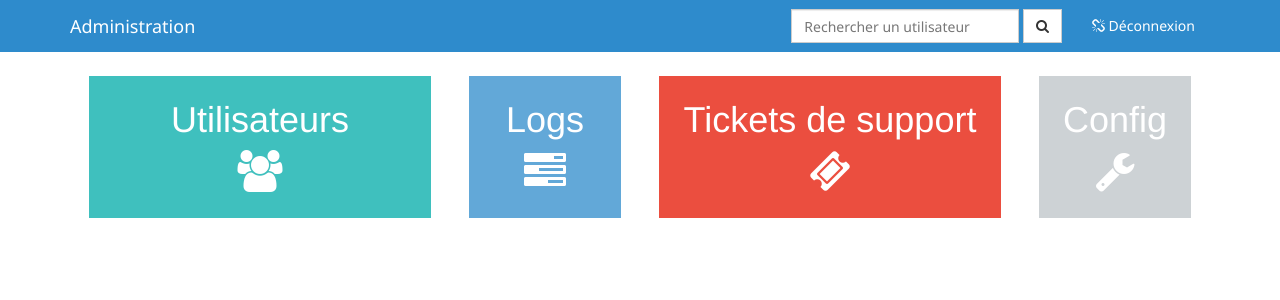
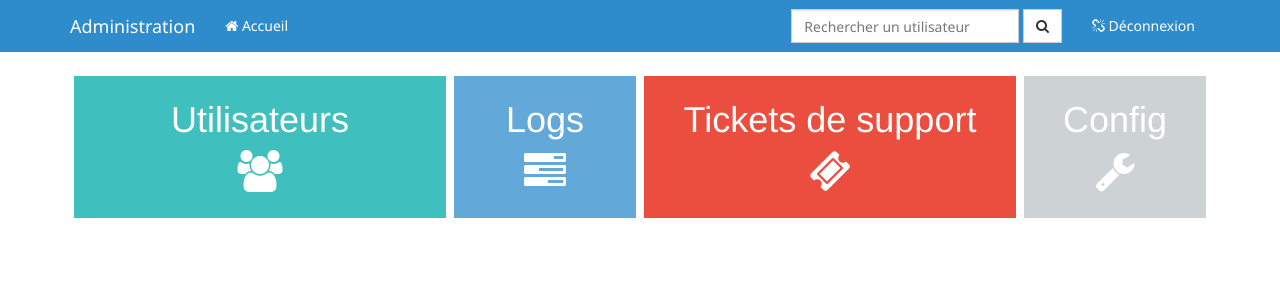
Before and after one commit to JulienRAVIA/Oxford, a PHP site: the page made by src/views/index.twig in a window 1280 px wide. Shown: the top 300 px of the page. Run offline with PHP 8.4, Linux system fonts and the light colour scheme; the template is opened without the code that fills it, so the values that code supplies are empty; some libraries are stand-ins or nearby versions.

Commit message:
Ajout et modification de vues

```diff
--- a/src/views/index.twig
+++ b/src/views/index.twig
@@ -4,16 +4,16 @@
 {% block title %}Accueil{% endblock %}
 
 {% block content %}
-	<div class="col-sm-6 col-md-4">
+	<div class="col-sm-6 col-md-4 col-tile">
 		{{ component.tile('teal', 'users', 'Utilisateurs', 'users') }}
 	</div>
-	<div class="col-sm-6 col-md-2">
+	<div class="col-sm-6 col-md-2 col-tile">
 		{{ component.tile('blue', 'tasks', 'Logs', 'events') }}
 	</div>
-	<div class="col-sm-6 col-md-4">
+	<div class="col-sm-6 col-md-4 col-tile">
 		{{ component.tile('red', 'ticket', 'Tickets de support', 'tickets') }}
 	</div>
-	<div class="col-sm-6 col-md-2">
+	<div class="col-sm-6 col-md-2 col-tile">
 		{{ component.tile('silver', 'wrench', 'Config', 'config') }}
 	</div>
 {% endblock %}
--- a/src/views/navbar.twig
+++ b/src/views/navbar.twig
@@ -13,6 +13,9 @@
 
     <!-- Collect the nav links, forms, and other content for toggling -->
     <div class="collapse navbar-collapse" id="navbar-collapse">
+      <ul class="nav navbar-nav navbar-left">
+        <li><a href="home"><i class="fa fa-home"></i> Accueil</a></li>
+      </ul>
       <ul class="nav navbar-nav navbar-right">
         <form class="navbar-form navbar-left">
           <div class="form-group">
--- a/src/views/template.twig
+++ b/src/views/template.twig
@@ -5,8 +5,8 @@
 	<title>{% block title %}{% endblock %}</title>
 	<meta name="viewport" content="width=device-width, user-scalable=no, initial-scale=1.0, maximum-scale=1.0, minimum-scale=1.0">
 	<link rel="stylesheet" href="https://maxcdn.bootstrapcdn.com/font-awesome/4.7.0/css/font-awesome.min.css">
-	<link rel="stylesheet" href="css/metro-bootstrap.min.css">
-	<link rel="stylesheet" href="css/style.css">
+	<link rel="stylesheet" href="http://localhost/Oxford/public/css/metro-bootstrap.min.css">
+	<link rel="stylesheet" href="http://localhost/Oxford/public/css/style.css">
 </head>
 <body>
 	{% include 'navbar.twig' with {'name': 'Administration'} %}
```
